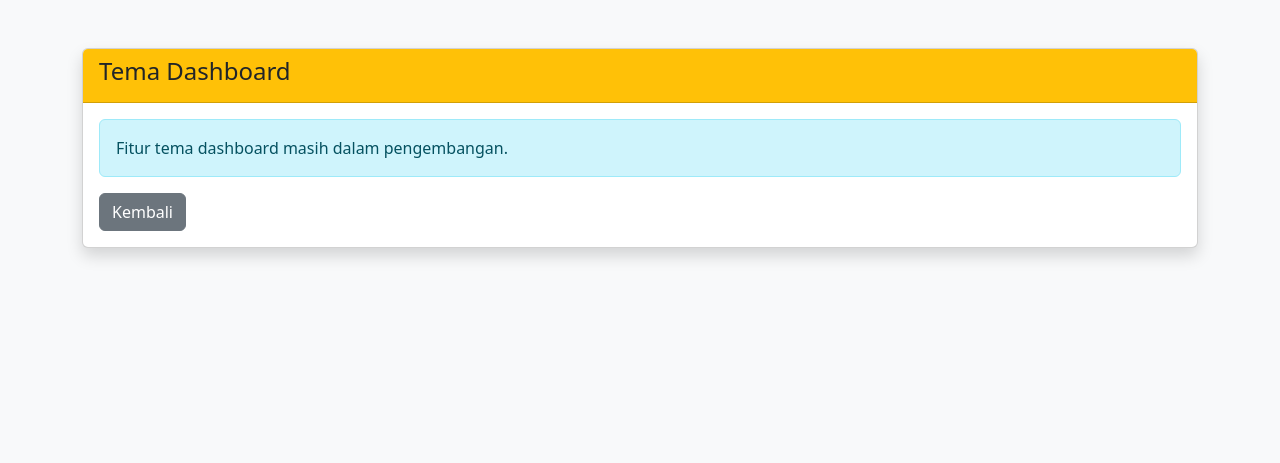
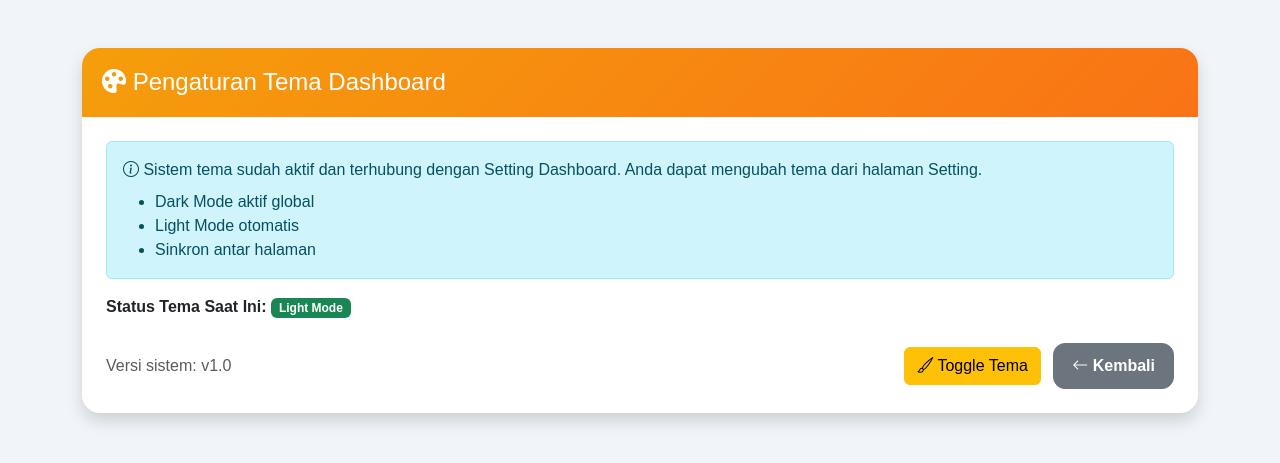
Before and after one commit to sauljannah/penjualan_mitra_azam, a PHP site: page /tema.php in a window 1280 px wide. Shown: the top 463 px of the page. Run offline with PHP 8.4, Linux system fonts and the light colour scheme; the visitor is signed in with stand-in values (Sample User, id 1).

Commit message:
upload tema.php

```diff
--- a/admin/tema.php
+++ b/admin/tema.php
@@ -1,50 +1,151 @@
 <?php
 session_start();
 
-if(!isset($_SESSION['level'])){
+if(!isset($_SESSION['level']) || $_SESSION['level'] != 'admin'){
     header("Location: ../auth/login.php");
     exit;
 }
 ?>
 
 <!DOCTYPE html>
-<html>
+<html lang="id">
 <head>
 
-<title>Tema Dashboard</title>
+<meta charset="UTF-8">
+<meta name="viewport" content="width=device-width, initial-scale=1.0">
 
-<link
-href="https://cdn.jsdelivr.net/npm/bootstrap@5.3.3/dist/css/bootstrap.min.css"
-rel="stylesheet">
+<title>Pengaturan Tema</title>
+
+<link href="https://cdn.jsdelivr.net/npm/bootstrap@5.3.3/dist/css/bootstrap.min.css" rel="stylesheet">
+<link href="https://cdn.jsdelivr.net/npm/bootstrap-icons@1.11.3/font/bootstrap-icons.min.css" rel="stylesheet">
+
+<!-- ================= THEME SYSTEM ================= -->
+<script src="../assets/theme.js"></script>
+
+<style>
+
+/* ================= BASE ================= */
+body{
+    background:#f1f5f9;
+    font-family:Arial, sans-serif;
+    transition:0.3s;
+}
+
+/* ================= DARK MODE ================= */
+body.dark-mode{
+    background:#0f172a;
+    color:#e2e8f0;
+}
+
+/* ================= CARD ================= */
+.theme-card{
+    border-radius:18px;
+    border:none;
+    transition:0.3s;
+}
+
+/* DARK CARD */
+body.dark-mode .theme-card{
+    background:#1e293b;
+    color:#e2e8f0;
+}
+
+/* HEADER */
+.theme-header{
+    background:linear-gradient(135deg,#f59e0b,#f97316);
+    color:white;
+    border-radius:18px 18px 0 0;
+    padding:20px;
+}
+
+/* DARK HEADER */
+body.dark-mode .theme-header{
+    background:linear-gradient(135deg,#334155,#1e293b);
+}
+
+/* BUTTON */
+.btn-back{
+    border-radius:12px;
+    padding:10px 18px;
+    font-weight:600;
+}
+
+</style>
 
 </head>
 
-<body class="bg-light">
+<body>
 
-<div class="container mt-5">
+<div class="container py-5">
 
-    <div class="card shadow">
+    <div class="card shadow theme-card">
 
-        <div class="card-header bg-warning">
+        <!-- HEADER -->
+        <div class="theme-header">
 
-            <h4>Tema Dashboard</h4>
+            <h4 class="mb-0">
+                <i class="bi bi-palette-fill"></i>
+                Pengaturan Tema Dashboard
+            </h4>
 
         </div>
 
-        <div class="card-body">
+        <!-- BODY -->
+        <div class="card-body p-4">
 
+            <!-- INFO -->
             <div class="alert alert-info">
 
-                Fitur tema dashboard masih dalam pengembangan.
+                <i class="bi bi-info-circle"></i>
+                Sistem tema sudah aktif dan terhubung dengan Setting Dashboard.
+                Anda dapat mengubah tema dari halaman Setting.
+
+                <ul class="mb-0 mt-2">
+                    <li>Dark Mode aktif global</li>
+                    <li>Light Mode otomatis</li>
+                    <li>Sinkron antar halaman</li>
+                </ul>
 
             </div>
 
-            <a href="setting.php"
-            class="btn btn-secondary">
+            <!-- STATUS TEMA -->
+            <div class="mb-3">
 
-                Kembali
+                <strong>Status Tema Saat Ini:</strong>
+                <span id="themeStatus" class="badge bg-secondary">Checking...</span>
 
-            </a>
+            </div>
+
+            <!-- ACTION -->
+            <div class="d-flex justify-content-between align-items-center mt-4">
+
+                <span class="text-muted">
+                    Versi sistem: v1.0
+                </span>
+
+                <div>
+
+                    <!-- TOGGLE TEMA -->
+                    <button class="btn btn-warning me-2"
+                            onclick="toggleTheme()">
+
+                        <i class="bi bi-brush"></i>
+                        Toggle Tema
+
+                    </button>
+
+                    <!-- KEMBALI -->
+                    <a href="setting.php"
+                       class="btn btn-secondary btn-back">
+
+                        <i class="bi bi-arrow-left"></i>
+                        Kembali
+
+                    </a>
+
+                </div>
+
+            </div>
 
         </div>
 
@@ -52,5 +153,34 @@ rel="stylesheet">
 
 </div>
 
+<!-- ================= SYNC STATUS ================= -->
+<script>
+
+function updateStatus(){
+
+    const theme = localStorage.getItem("theme");
+    const status = document.getElementById("themeStatus");
+
+    if(theme === "dark"){
+        status.className = "badge bg-dark";
+        status.innerText = "Dark Mode";
+    }else{
+        status.className = "badge bg-success";
+        status.innerText = "Light Mode";
+    }
+}
+
+// update saat load
+document.addEventListener("DOMContentLoaded", function(){
+
+    updateStatus();
+
+    // update setiap toggle
+    setInterval(updateStatus, 500);
+
+});
+
+</script>
+
 </body>
 </html>
```
Also changed, not shown: admin/setting.php (+7 -8 lines).
